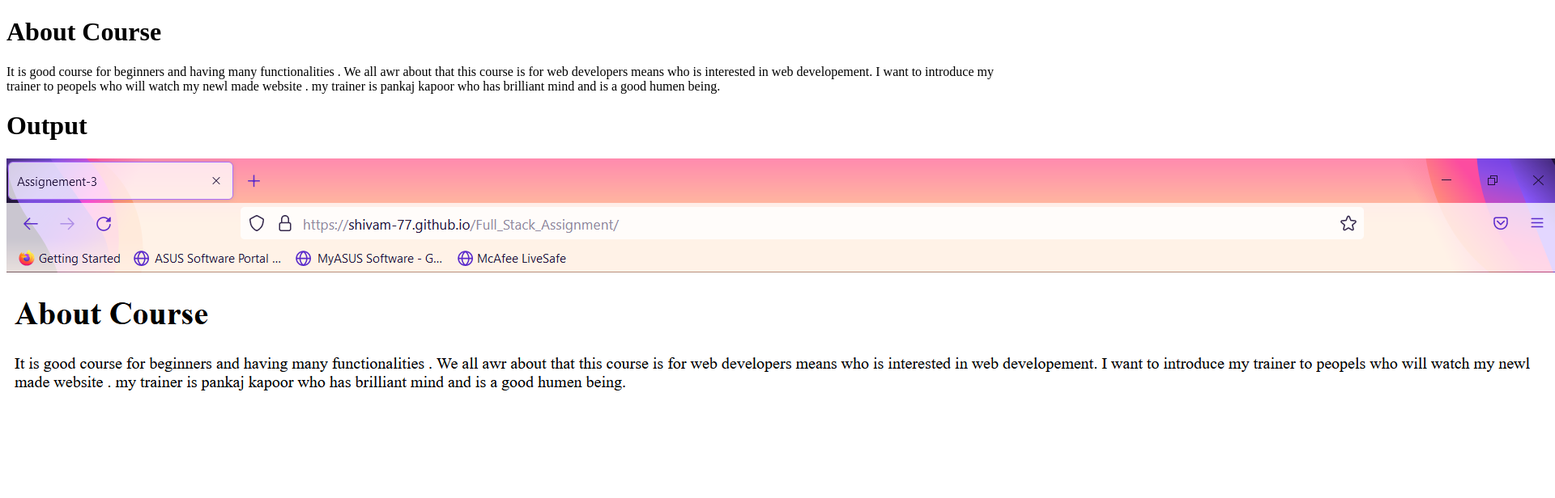
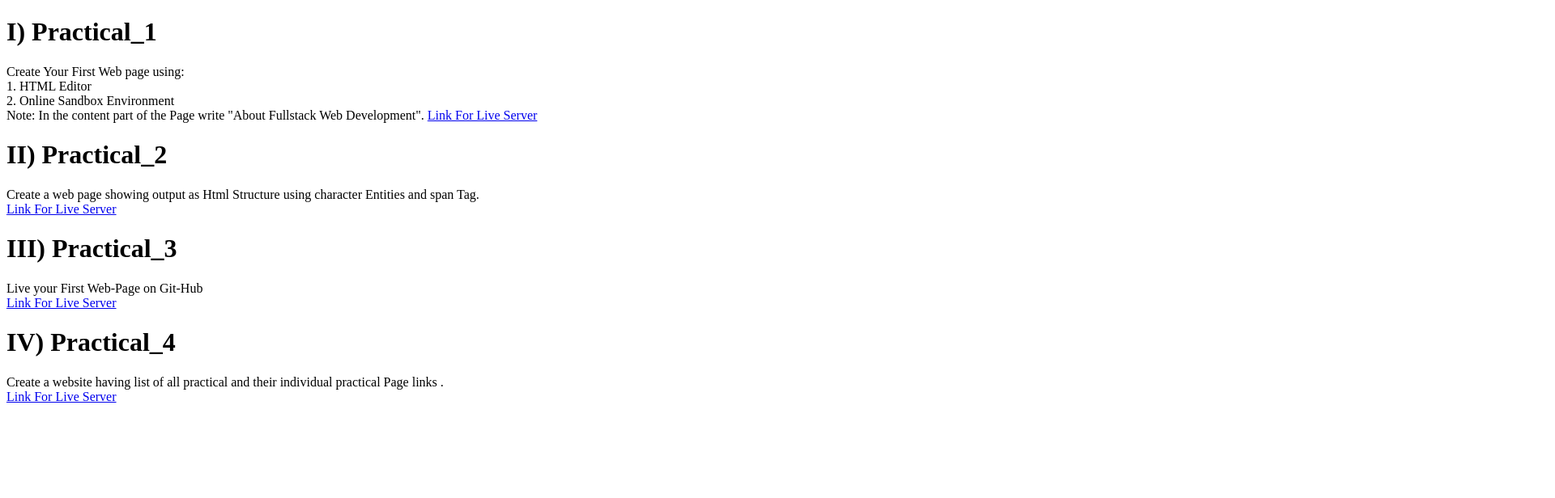
Before and after one commit to Shivam-77/Full_Stack_Assignment, a plain HTML site: page index.html in a window 1280 px wide. Shown: the top 616 px of the page at 81% size, 1920 px wide, since content can reach past the window. Drawn offline with Linux system fonts and the light colour scheme.

Commit message:
Other project

```diff
--- a/index.html
+++ b/index.html
@@ -4,13 +4,25 @@
     <meta charset="UTF-8">
     <meta http-equiv="X-UA-Compatible" content="IE=edge">
     <meta name="viewport" content="width=device-width, initial-scale=1.0">
-    <title>Assignement-3</title>
+    <title>Assignment-4</title>
 </head>
-<h1>About Course</h1>
+
 
 <body>
-    It is  good course for beginners and having many functionalities . We all awr about that this course is for web developers means who is interested in web developement. I want to introduce my trainer to peopels who will watch my newl made website . my trainer is pankaj kapoor who has brilliant mind and is a good humen being.
-    <h1>Output</h1>
-    <img src="./Image/shivam.png" alt="">
-</body>
+  <h1> I) Practical_1 </h1>
+   Create Your First Web page using:<br>
+   1. HTML Editor<br>
+   2. Online Sandbox Environment<br>
+   Note: In the content part of the Page write "About Fullstack Web Development".
+ <a href="./Assignment/assignment1.html">Link For Live Server</a>
+    <h1>II) Practical_2</h1>
+    Create a web page showing output as Html Structure using character Entities and span Tag.<br>
+     <a href="./Assignment/assignment2.html">Link For Live Server</a>
+   <h1>III) Practical_3</h1>
+    Live your First Web-Page on Git-Hub <br>
+     <a href="https://shivam-77.github.io/Full_Stack_Assignment/">Link For Live Server</a>
+     <h1>IV) Practical_4</h1>
+     Create a website having list of all practical and their individual practical Page links . <br>
+      <a href="http://127.0.0.1:5500/index.html">Link For Live Server</a>
+    </body>
 </html>
```
Also changed, not shown: Assignment_4/assignment1.html (added, +14 -0 lines), Assignment_4/assignment2.html (added, +18 -0 lines).
